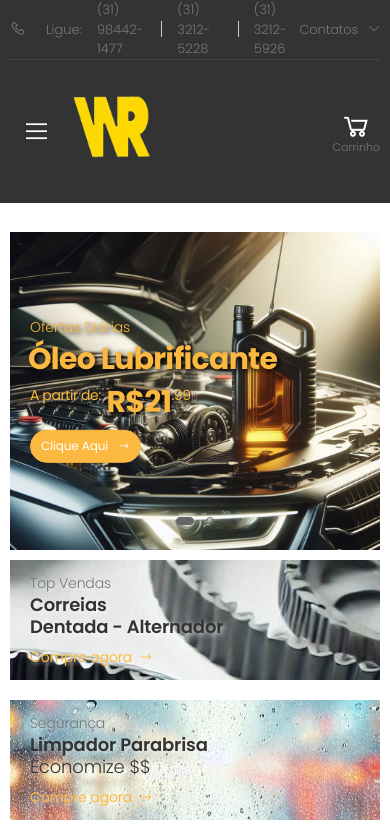
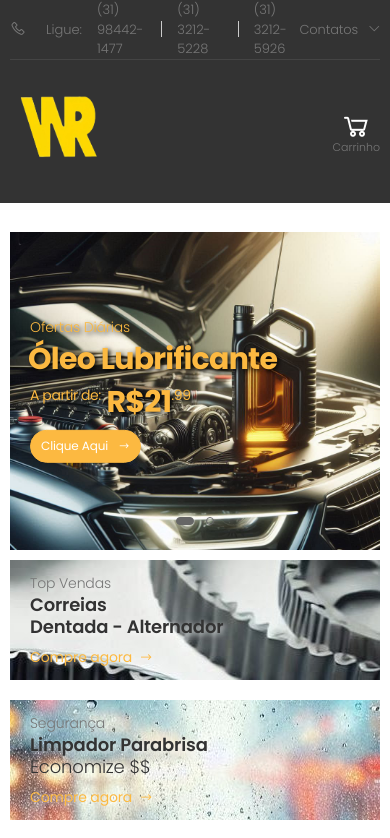
Before and after one commit to WRAutoPecas/WRAutoPecas.github.io, a plain HTML site: page index.html in a window 390 px wide. Shown: the top 838 px of the page. Drawn offline with Linux system fonts and the light colour scheme.

Commit message:
remove menu mobile

```diff
--- a/index.html
+++ b/index.html
@@ -88,10 +88,6 @@
             <div class="header-middle">
                 <div class="container">
                     <div class="header-left">
-                        <button class="mobile-menu-toggler">
-                            <span class="sr-only">Toggle mobile menu</span>
-                            <i class="icon-bars"></i>
-                        </button>
 
                         <a href="index.html" class="logo">
                             <img src="assets/images/RTT/logo.png" alt="WR Logo" width="105" height="25">
```
Also changed, not shown: contact.html (+0 -1 lines).
